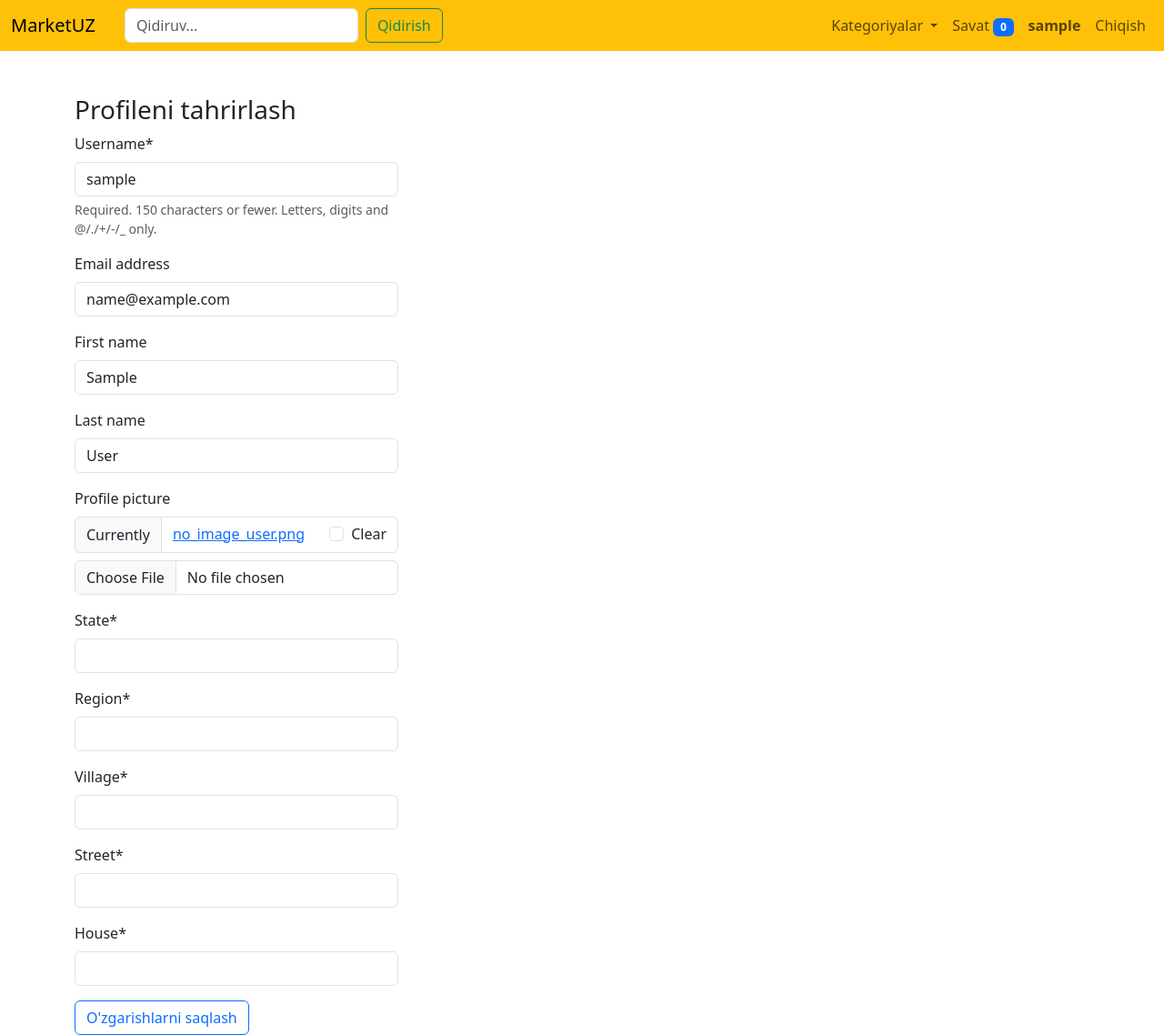
After one commit to bekzot1508/market_uz, a Django app: page /user/profile/edit in a window 1280 px wide. The commit adds this page. Shown: the whole page at 91% size. Run offline with Django 5.2, Linux system fonts and the light colour scheme; the visitor is signed in with stand-in values (Sample User, id 1); data that the repository does not hold is empty; some libraries are stand-ins or nearby versions.

Commit message:
user profile edit is added

```diff
--- a/config/settings.py
+++ b/config/settings.py
@@ -129,7 +129,7 @@ MEDIA_ROOT = BASE_DIR / 'media'
 
 STATIC_URL = 'static/'
 STATICFILES_DIRS = [
-    BASE_DIR / 'shop' / 'static',
+    BASE_DIR / 'static',
 ]
 
 STATICFILES_FINDERS = [
--- a/templates/base.html
+++ b/templates/base.html
@@ -5,6 +5,9 @@
   <title>{% block title %}Online Market{% endblock %}</title>
   <meta name="viewport" content="width=device-width, initial-scale=1">
   <!-- oddiy CSS (Bootstrap bo'lsa yaxshi) -->
+  {% load static %}
+  <link rel="stylesheet" href="{% static 'css/user.css' %}">
+
   <link rel="stylesheet" href="https://cdn.jsdelivr.net/npm/bootstrap@5.3.0/dist/css/bootstrap.min.css">
 </head>
 <body>
--- a/user/forms.py
+++ b/user/forms.py
@@ -10,8 +10,14 @@ class UserCreateForm(forms.ModelForm):
         fields = ('username', 'email', 'first_name', 'last_name', 'profile_picture' ,'password') # ModelForm passwordni  sensitive data ekanligini bilmaydi, shuning uchun Save methodni override qilishimizkerak
 
     def save(self, commit=True):   # commit=True - bu modelFormni save methodini ovverida qilyotganda shunchaki yozib ketilishi shart bolgan elemant
-        user = super().save(commit=False)   # parent ni super() methodini chaqiramiz, u bzga user yaratib beradi
+        user = super().save(commit=False)   # parent ni super() methodini chaqiramiz, u bzga css yaratib beradi
         user.set_password(self.cleaned_data['password'])
         if commit:
             user.save()
         return user
+
+
+class UserUpdateForm(forms.ModelForm):
+    class Meta:
+        model = CustomUser
+        fields = ('username', 'email', 'first_name', 'last_name', 'profile_picture', 'state', 'region', 'village', 'street', 'house')
--- a/user/models.py
+++ b/user/models.py
@@ -9,5 +9,6 @@ class CustomUser(AbstractUser):
     profile_picture = models.ImageField(upload_to='users/', default='no_image_user.png', null=True, blank=True, validators=[FileExtensionValidator(allowed_extensions=['jpg', 'png', 'jpeg', 'heic', 'heif'])])
     state = models.CharField(max_length=150)
     region = models.CharField(max_length=150)
+    village = models.CharField(max_length=150)
     street  = models.CharField(max_length=150)
     house = models.CharField(max_length=150)
--- /dev/null
+++ b/user/templates/user/profile_edit.html
@@ -0,0 +1,21 @@
+{% extends 'base.html' %}
+{% load crispy_forms_tags %}
+
+
+{% block title %} login {% endblock title %}
+
+{% block content %}
+
+   <h3>Profileni tahrirlash</h3>
+
+    <div class="row">
+        <div class="col-4">
+            <form method="post" enctype="multipart/form-data">
+                {% csrf_token %}
+                {{ form | crispy }}
+                <button class="btn btn-outline-primary" type="submit">O'zgarishlarni saqlash</button>
+            </form>
+        </div>
+    </div>
+
+{% endblock content %}
--- a/user/urls.py
+++ b/user/urls.py
@@ -1,6 +1,6 @@
 from django.urls import path
 
-from user.views import RegisterView, LoginView, ProfileView, LogoutView
+from user.views import RegisterView, LoginView, ProfileView, LogoutView, ProfileUpdateView
 
 app_name = 'user'
 
@@ -9,4 +9,5 @@ urlpatterns = [
     path('login/', LoginView.as_view(), name='login'),
     path('logout/', LogoutView.as_view(), name='logout'),
     path('profile/', ProfileView.as_view(), name='profile'),
+    path('profile/edit', ProfileUpdateView.as_view(), name='profile_edit'),
 ]
--- a/user/views.py
+++ b/user/views.py
@@ -5,7 +5,7 @@ from django.contrib.auth.mixins import LoginRequiredMixin
 from django.shortcuts import render, redirect
 from django.views import View
 
-from user.forms import UserCreateForm
+from user.forms import UserCreateForm, UserUpdateForm
 
 
 # Create your views here.
@@ -23,7 +23,7 @@ class RegisterView(View):
         create_form = UserCreateForm(data=request.POST, files=request.FILES) # buni getdagisidan farqi userdan kelyotdan qiymatni dataga berib yuboramiz, data berish shart validatsiyaga  malumotlarimiz borishi va validatsiya bo'lishi uchun
 
         if create_form.is_valid():
-            # create user account
+            # create css account
             create_form.save()
             return redirect('user:login')
 
@@ -64,6 +64,22 @@ class LogoutView(LoginRequiredMixin, View):
 ################  Profile  ################
 class ProfileView(LoginRequiredMixin, View):
     def get(self, request):
-        # if not request.user.is_authenticated: ### LoginRequiredMixin ishlatganimiz uchun bu kod kerak emas
+        # if not request.css.is_authenticated: ### LoginRequiredMixin ishlatganimiz uchun bu kod kerak emas
         #     return redirect('users:login')
         return render(request,'user/profile.html', {"user": request.user})
+
+
+
+class ProfileUpdateView(LoginRequiredMixin, View):
+    def get(self, request):
+        user_update_form = UserUpdateForm(instance=request.user)
+        return render(request,'user/profile_edit.html', {'form': user_update_form})
+
+    def post(self, request):
+        user_update_form = UserUpdateForm(instance=request.user, data=request.POST, files=request.FILES) # bu 2 ta parametr qabul qiladi, 1chi qaysi userni change qilyotganimiz, 2chisi qaysi malumot(data)larni change qilyotganimiz
+
+        if user_update_form.is_valid():
+            user_update_form.save()
+            messages.success(request, 'You have been successfully updated your profile.')
+            return redirect('user:profile')
+        return render(request,'user/profile_edit.html', {'form': user_update_form})
```
Also changed, not shown: user/templates/user/profile.html (+9 -5 lines), user/migrations/0001_initial.py, user/migrations/0002_alter_customuser_options_customuser_village_and_more.py (added).
